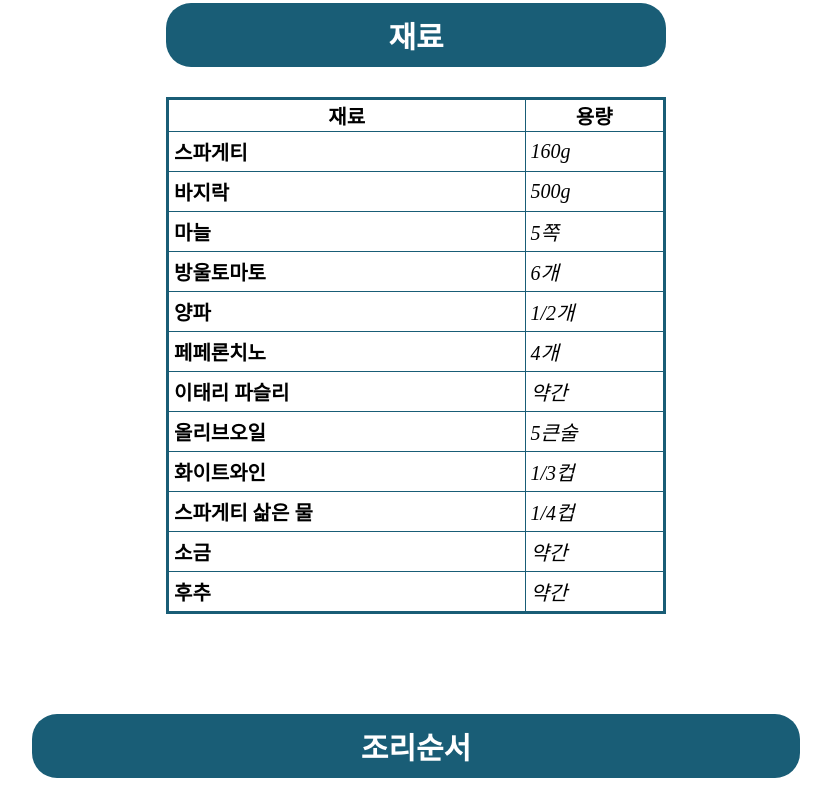
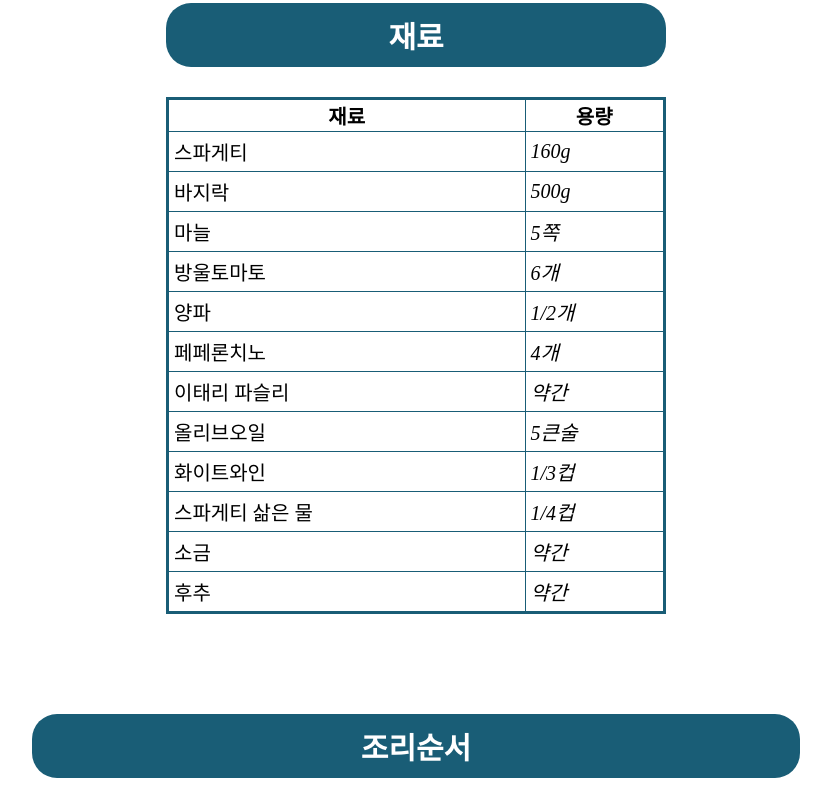
Before and after one commit to Sungwoo-K/html-css-study, a plain HTML site: page index.html in a window 1280 px wide. Shown: the part 1100-1905 px from the top of the page, without its empty margins (224-1055 px from the left). Drawn offline with Linux system fonts and the light colour scheme; a web font is replaced by a local one.

Commit message:
Fix font weight

```diff
--- a/style.css
+++ b/style.css
@@ -135,3 +135,7 @@ aside {
 footer h4 {
   margin-left: 10px;
 }
+
+strong {
+  font-weight: 500;
+}
```
